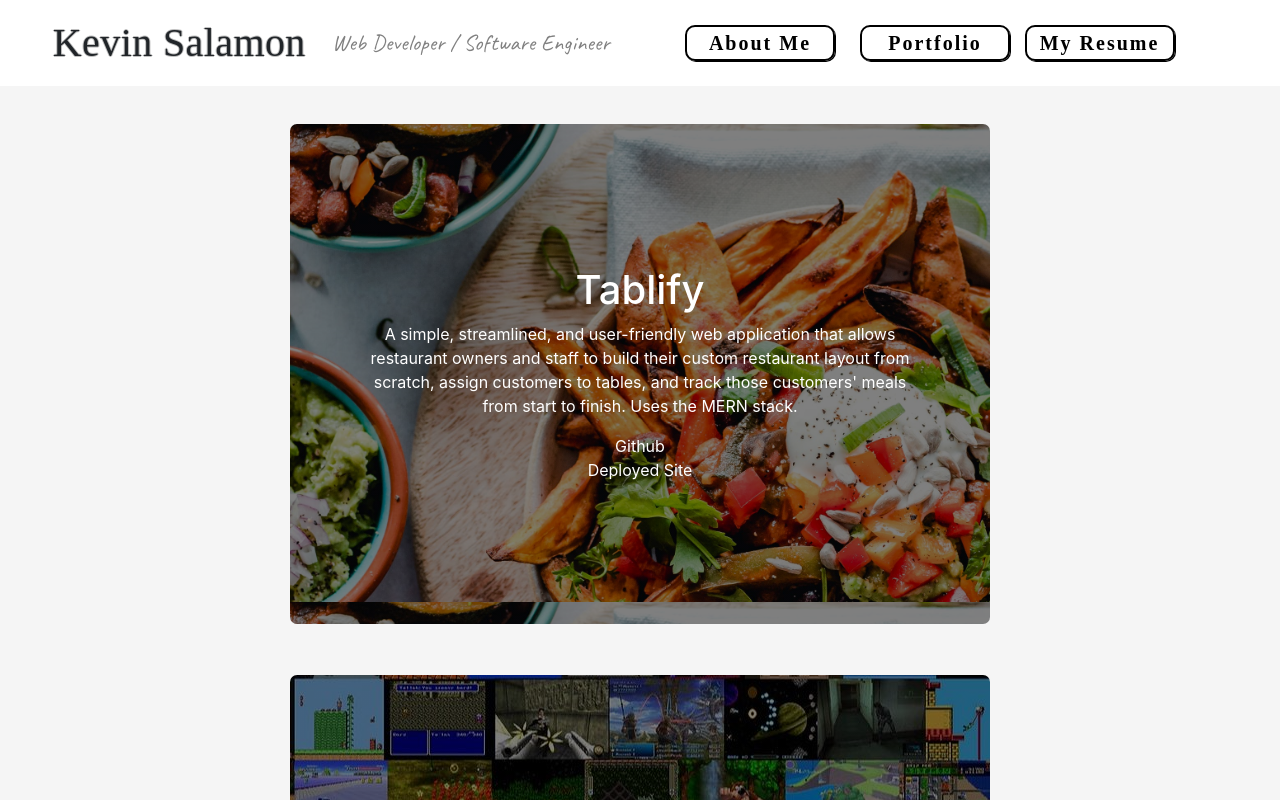
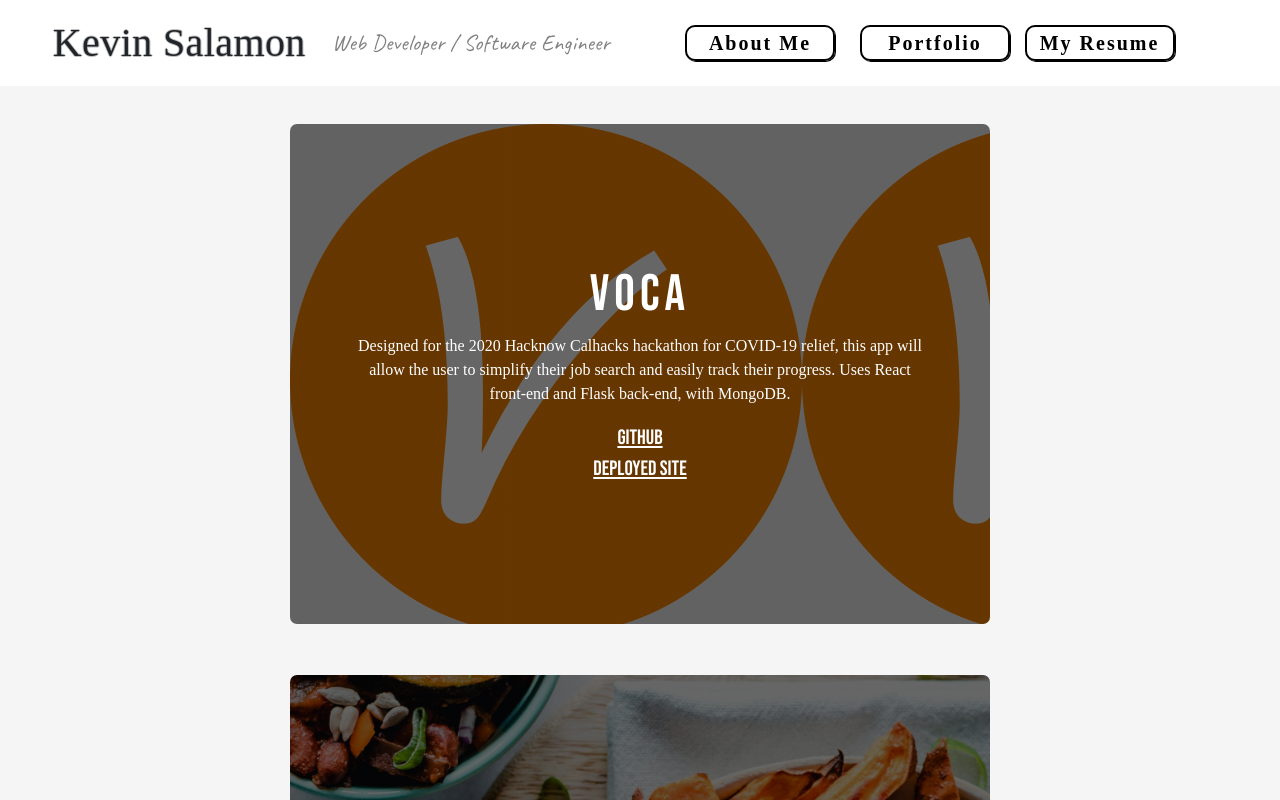
Before and after one commit to kevin-salamon/React-Portfolio, a React (Create React App) app: page /portfolio in a window 1280 px wide. Shown: the top 800 px of the page. Built offline with nearby package versions, Linux system fonts and the light colour scheme; a web font is replaced by a local one.

Commit message:
updated style of portfolio page. added new entries

```diff
--- a/src/components/ProjectNew.js
+++ b/src/components/ProjectNew.js
@@ -5,13 +5,13 @@ function ProjectNew(props) {
 
     return (
         <div className="project-flex-container" style={{background: `linear-gradient(
-            rgba(0, 0, 0, 0.50),
-            rgba(0, 0, 0, 0.50)
+            rgba(0, 0, 0, 0.60),
+            rgba(0, 0, 0, 0.60)
           ), url(${props.background})`}}>
             <h1 className="project-header">{props.name}</h1>
             <p className="project-text">{props.desc}</p>
-            <a href={props.github} target="#" style={{color: "white"}}>Github</a>
-            <a href={props.deployed} target="#" style={{color: "white"}}>Deployed Site</a>
+            <a href={props.github} target="#" style={{color: "white"}} className="project-link">Github</a>
+            <a href={props.deployed} target="#" style={{color: "white"}} className="project-link">Deployed Site</a>
         </div>
     );
 };
--- a/src/index.js
+++ b/src/index.js
@@ -10,6 +10,7 @@ const routing = (
       <div>
         <Header />
         <Route exact path="/" component={App} />
+        <Route exact path="/React-Portfolio" component={App} />
         <Route exact path="/portfolio" component={Portfolio} />
       </div>
     </Router>
--- a/src/portfolio.js
+++ b/src/portfolio.js
@@ -7,11 +7,25 @@ function Portfolio() {
       <>
       <div className="flex-container">
         <ProjectNew
+          background={require("./assets/images/voca.png")}
+          name={"Voca"}
+          desc={"Designed for the 2020 Hacknow Calhacks hackathon for COVID-19 relief, this app will allow the user to simplify their job search and easily track their progress. Uses React front-end and Flask back-end, with MongoDB."}
+          github={"https://github.com/kevin-salamon/Voca"}
+          deployed={"https://devpost.com/software/voca"}
+        />
+        <ProjectNew
           background={require("./assets/images/tablify.png")}
           name={"Tablify"}
           desc={"A simple, streamlined, and user-friendly web application that allows restaurant owners and staff to build their custom restaurant layout from scratch, assign customers to tables, and track those customers' meals from start to finish. Uses the MERN stack."}
           github={"https://github.com/kimiadarden/Tablify"}
           deployed={"https://guarded-stream-41487.herokuapp.com/"}
+        />
+        <ProjectNew
+          background={require("./assets/images/momsite.png")}
+          name={"Journalism Portfolio"}
+          desc={"A personal web design for Maureen Salamon, health writer and journalist."}
+          github={"https://github.com/kevin-salamon/Maureen-Portfolio"}
+          deployed={"https://kevin-salamon.github.io/Maureen-Portfolio/"}
         />
         <ProjectNew
           background={require("./assets/images/gamefound.jpg")}
@@ -20,13 +34,6 @@ function Portfolio() {
           github={"https://github.com/kevin-salamon/Game-Found"}
           deployed={"https://kevin-salamon.github.io/Game-Found/"}
         />
-        <ProjectNew
-          background={require("./assets/images/momsite.png")}
-          name={"Journalism Portfolio"}
-          desc={"A personal web design for Maureen Salamon, health writer and journalist."}
-          github={"https://github.com/kevin-salamon/Maureen-Portfolio"}
-          deployed={"https://kevin-salamon.github.io/Maureen-Portfolio/"}
-        />
         </div>
       </>
     );
--- a/src/style.css
+++ b/src/style.css
@@ -109,15 +109,6 @@ a:active {
     padding-top: 5%;
 }
 
-.jumbotron-portfolio {
-    color: white;
-    font-family: 'Roboto Mono', monospace;
-    text-shadow: 1px 1px gray;
-    border: 3px solid black;
-    margin: 3%;
-    height: 100%;
-}
-
 .project-flex-container {
     display: flex;
     width: 700px;
@@ -132,17 +123,22 @@ a:active {
 }
 
 .project-header {
-
+    font-size: 3.2em;
+    font-family: 'Bebas Neue', cursive;
+    letter-spacing: 0.1em;
+    text-align: center;
 }
 
 .project-text {
     text-align: center;
+    font-family: 'Roboto Slab', serif;
 }
 
-.split-image {
-    height: 100%;
-    width: 100%;
-    padding-bottom: 2.5%;
+.project-link {
+    font-size: 1.3em;
+    text-align: center;
+    text-decoration: underline;
+    font-family: 'Bebas Neue', cursive;
 }
 
 .intro-index {
```
Also changed, not shown: src/components/Project.js (deleted, +0 -26 lines), src/assets/images/voca.png (added).
